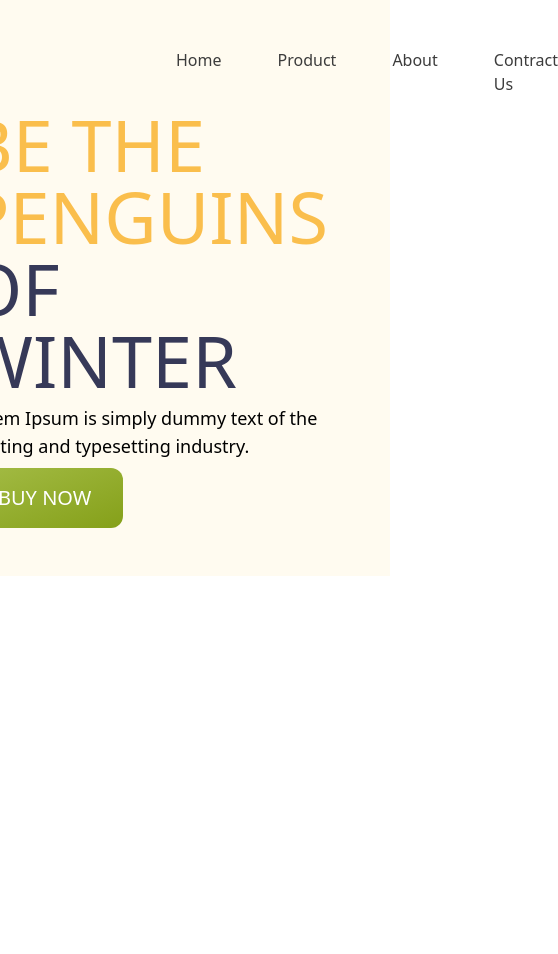
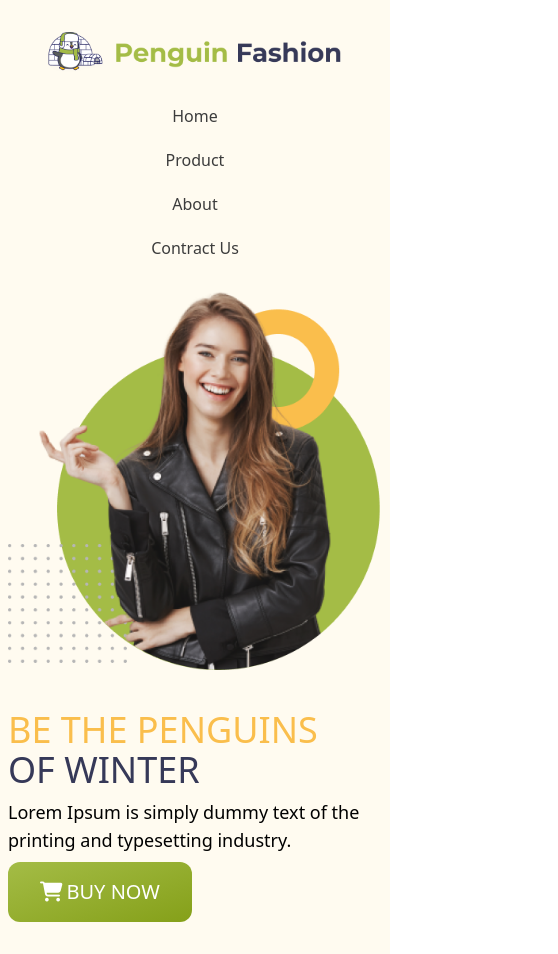
Before and after one commit to abusayed0/penguin-fasion-with-tailwind-batch8, a plain HTML site: page index.html in a window 390 px wide. Shown: the whole page, 558 px wide, since content can reach past the window. Before the commit the page ends 844 px from the top, so only its background shows below. Drawn offline with nearby package versions, Linux system fonts and the light colour scheme.

Commit message:
header section made responsive for small and medium device

```diff
--- a/index.html
+++ b/index.html
@@ -6,15 +6,18 @@
     <title>Penguin Fasinon</title>
     <!-- tailwind css cdn -->
     <script src="https://cdn.tailwindcss.com"></script>
+    <!-- font awesome  -->
+    <script src="https://kit.fontawesome.com/6e6041f935.js" crossorigin="anonymous"></script>
 
 </head>
 <body class="max-w-[1440px]">
-    <header class="px-32 py-12 bg-[#FFFBF0]">
-        <nav class="flex gap-12  justify-between items-center">
+    <header class="px-2 md:px-10 lg:px-32 py-8 md:py-10 lg:py-12 bg-[#FFFBF0]">
+        <!-- nav start  -->
+        <nav class="flex flex-col lg:flex-row gap-8  justify-between items-center">
             <div>
                 <img class="h-10" src="icons/logo.png" alt="">
             </div>
-            <ul class="flex gap-14 text-base font-medium text-[#3C3C3C]">
+            <ul class="flex flex-col items-center md:flex-row gap-5 md:gap-14 text-base font-medium text-[#3C3C3C]">
                 <li>
                     <a href="">Home</a>
                 </li>
@@ -29,20 +32,24 @@
                 </li>
             </ul>
         </nav>
-        <section class="mt-3 flex justify-center items-center gap-24">
-            <div class="basis-1/2">
-                <h1 class="text-7xl uppercase">
+        <!-- nav end  -->
+
+        <!-- banner start  -->
+        <section class="mt-6 flex flex-col-reverse lg:flex-row justify-center items-center gap-10 lg:gap-24">
+            <div class="w-full lg:w-1/2">
+                <h1 class="text-4xl md:text-7xl uppercase">
                     <span class="text-[#FABE4C]">Be the Penguins</span>
                     <br>
                     <span class="text-[#363958]">of Winter</span>
                 </h1>
                 <p class="mt-2 text-lg">Lorem Ipsum is simply dummy text of the printing and typesetting industry.</p>
-                <button class="mt-2 uppercase text-white text-xl  bg-gradient-to-br from-[#A4BC46] to-[#85A019] px-8 py-4 rounded-xl">buy now</button>
+                <button class="mt-2 uppercase text-white text-xl  bg-gradient-to-br from-[#A4BC46] to-[#85A019] px-8 py-4 rounded-xl flex items-center gap-1"><i class="fa-solid fa-cart-shopping"></i> buy now</button>
             </div>
-            <div class="basis-1/2">
+            <div class="w-full lg:w-1/2	">
                 <img class="w-full" src="images/model.png" alt="">
             </div>
         </section>
+        <!-- banner end -->
     </header>
     <main>
 
```
